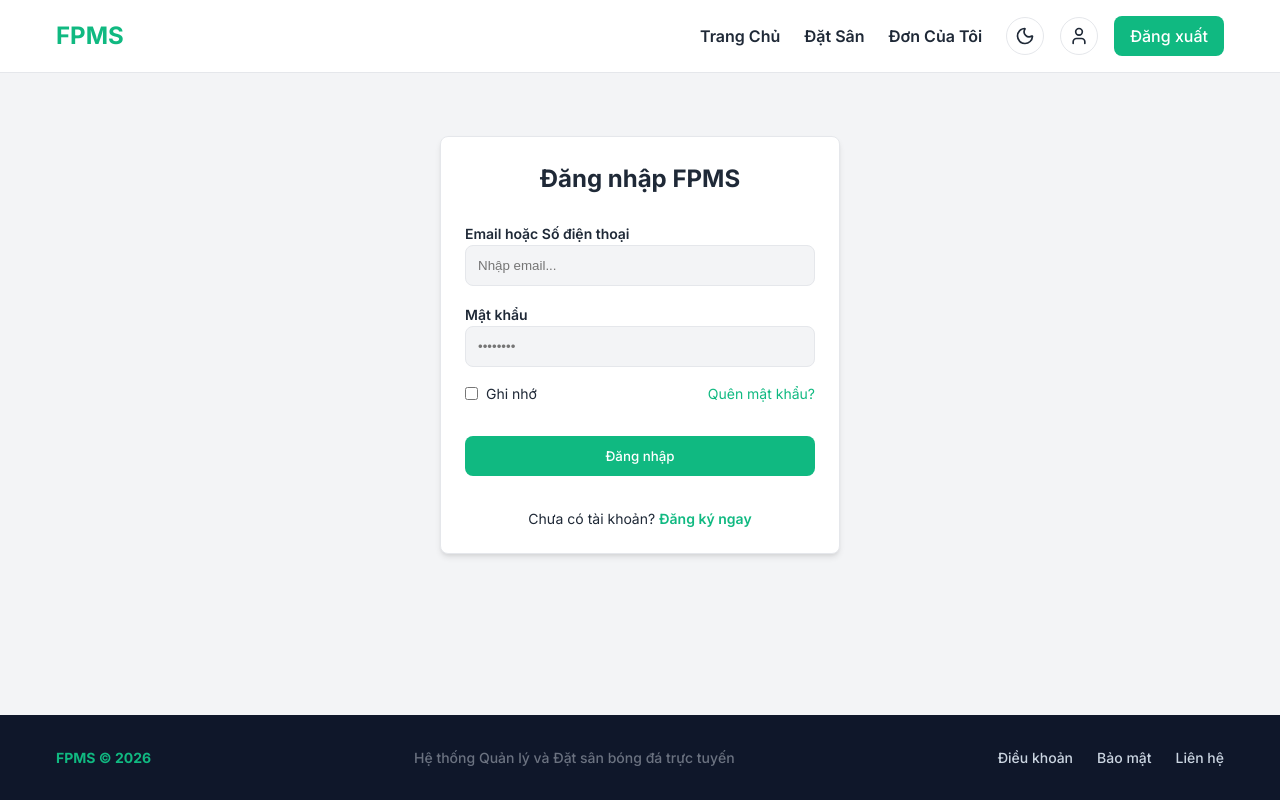
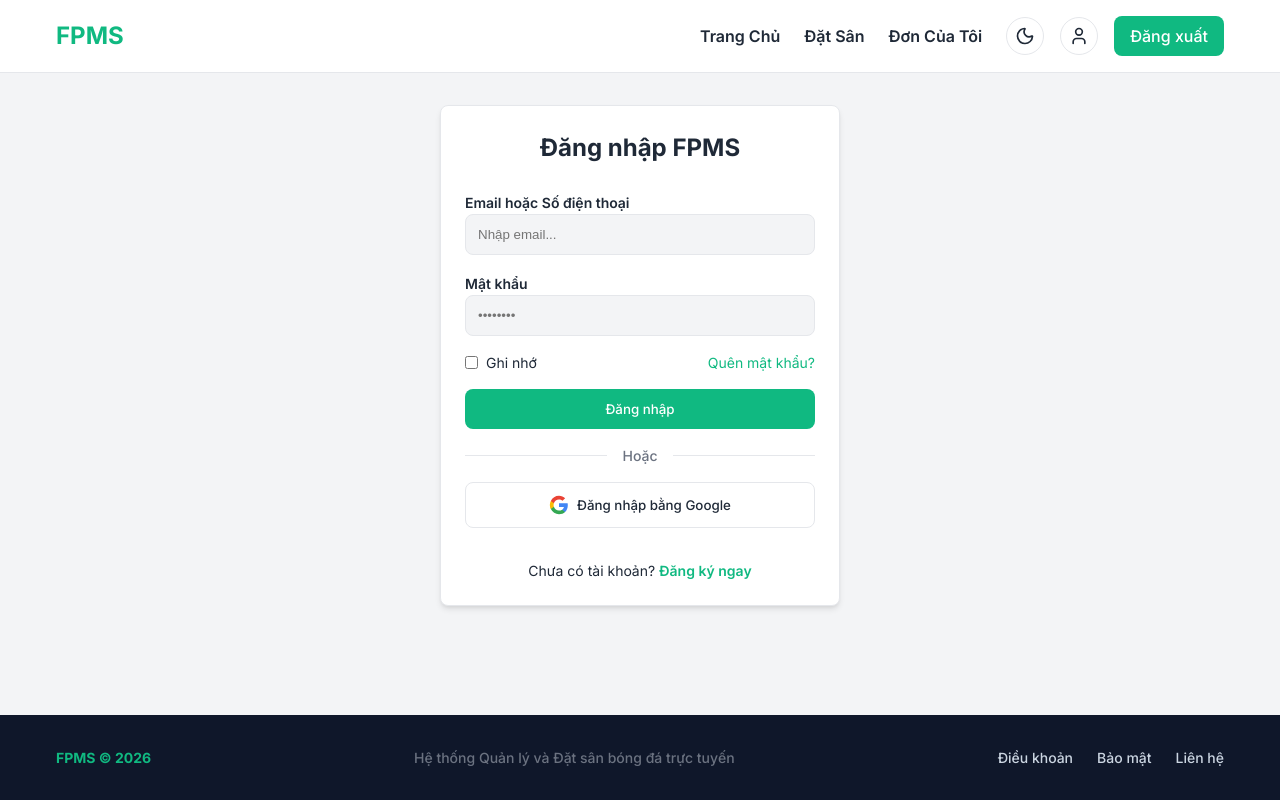
Before and after one commit to ngkhson/FPMS_Design, a React (Vite) app in the folder frontend/: page /login in a window 1280 px wide. Built offline with nearby package versions, Linux system fonts and the light colour scheme.

Commit message:
login register page

```diff
--- a/frontend/src/pages/ForgotPassword.tsx
+++ b/frontend/src/pages/ForgotPassword.tsx
@@ -1,14 +1,24 @@
-import React from 'react';
-import { Link } from 'react-router-dom';
+import React, { useState } from 'react';
+import { Link, useNavigate } from 'react-router-dom';
 
 const ForgotPassword: React.FC = () => {
+  const [step, setStep] = useState(1);
+  const navigate = useNavigate();
+
   return (
-    <div className="flex justify-center items-center" style={{ minHeight: '50vh', padding: '2rem 0' }}>
+    <div className="flex justify-center items-start pt-4">
       <div className="card" style={{ width: '100%', maxWidth: '400px' }}>
-        <h2 className="text-2xl font-bold text-center mb-2">Quên mật khẩu?</h2>
-        <p className="text-center text-muted text-sm mb-6">Nhập email của bạn và chúng tôi sẽ gửi mã OTP để đặt lại mật khẩu.</p>
+        <h2 className="text-2xl font-bold text-center mb-2">
+          {step === 1 ? 'Quên mật khẩu?' : 'Tạo mật khẩu mới'}
+        </h2>
+        <p className="text-center text-muted text-sm mb-6">
+          {step === 1
+            ? 'Nhập email của bạn và chúng tôi sẽ gửi mã OTP để đặt lại mật khẩu.'
+            : 'Mã OTP đã được gửi đến email của bạn. Vui lòng kiểm tra và thiết lập lại mật khẩu.'}
+        </p>
 
         <form className="flex flex-col gap-4">
+          {step === 1 ? (
             <div>
               <label className="font-semibold text-sm">Email đăng ký</label>
               <input
@@ -18,12 +28,62 @@ const ForgotPassword: React.FC = () => {
                 placeholder="name@example.com"
               />
             </div>
+          ) : (
+            <>
+              <div>
+                <label className="font-semibold text-sm">Mã OTP</label>
+                <input
+                  type="text"
+                  className="mt-2 w-full"
+                  style={{ padding: '0.75rem', borderRadius: 'var(--radius-md)', border: '1px solid var(--color-border)', backgroundColor: 'var(--color-bg-base)', color: 'var(--color-text-base)', letterSpacing: '4px', textAlign: 'center', fontSize: '1.25rem', fontWeight: 'bold' }}
+                  placeholder="------"
+                  maxLength={6}
+                />
+              </div>
 
-          <button type="button" className="btn btn-primary mt-4" style={{ padding: '0.75rem' }}>
+              <div>
+                <label className="font-semibold text-sm">Mật khẩu mới</label>
+                <input
+                  type="password"
+                  className="mt-2 w-full"
+                  style={{ padding: '0.75rem', borderRadius: 'var(--radius-md)', border: '1px solid var(--color-border)', backgroundColor: 'var(--color-bg-base)', color: 'var(--color-text-base)' }}
+                  placeholder="••••••••"
+                />
+              </div>
+
+              <div>
+                <label className="font-semibold text-sm">Xác nhận mật khẩu mới</label>
+                <input
+                  type="password"
+                  className="mt-2 w-full"
+                  style={{ padding: '0.75rem', borderRadius: 'var(--radius-md)', border: '1px solid var(--color-border)', backgroundColor: 'var(--color-bg-base)', color: 'var(--color-text-base)' }}
+                  placeholder="••••••••"
+                />
+              </div>
+            </>
+          )}
+
+          {step === 1 ? (
+            <button
+              type="button"
+              className="btn btn-primary mt-2"
+              style={{ padding: '0.75rem' }}
+              onClick={() => setStep(2)}
+            >
               Gửi mã xác nhận
             </button>
+          ) : (
+            <button
+              type="button"
+              className="btn btn-primary mt-2"
+              style={{ padding: '0.75rem' }}
+              onClick={() => navigate('/login')}
+            >
+              Đặt lại mật khẩu
+            </button>
+          )}
 
-          <div className="text-center text-sm mt-4">
+          <div className="text-center text-sm mt-2">
             <Link to="/login" className="font-semibold text-muted hover:text-primary transition">Quay lại đăng nhập</Link>
           </div>
         </form>
--- a/frontend/src/pages/Login.tsx
+++ b/frontend/src/pages/Login.tsx
@@ -3,7 +3,7 @@ import { Link } from 'react-router-dom';
 
 const Login: React.FC = () => {
   return (
-    <div className="flex justify-center items-center" style={{ minHeight: '60vh' }}>
+    <div className="flex justify-center items-start pt-4">
       <div className="card" style={{ width: '100%', maxWidth: '400px' }}>
         <h2 className="text-2xl font-bold text-center mb-6">Đăng nhập FPMS</h2>
 
@@ -35,8 +35,28 @@ const Login: React.FC = () => {
             <Link to="/forgot-password" style={{ color: 'var(--color-primary)' }}>Quên mật khẩu?</Link>
           </div>
 
-          <button type="button" className="btn btn-primary mt-4" style={{ padding: '0.75rem' }}>
+          <button type="button" className="btn btn-primary mt-2" style={{ padding: '0.75rem', width: '100%' }}>
             Đăng nhập
+          </button>
+
+          <div className="flex items-center justify-center gap-4 my-2">
+            <div style={{ flex: 1, height: '1px', backgroundColor: 'var(--color-border)' }}></div>
+            <span className="text-muted text-sm font-medium">Hoặc</span>
+            <div style={{ flex: 1, height: '1px', backgroundColor: 'var(--color-border)' }}></div>
+          </div>
+
+          <button
+            type="button"
+            className="btn btn-secondary flex items-center justify-center gap-2"
+            style={{ padding: '0.75rem', width: '100%', backgroundColor: 'var(--color-bg-surface)' }}
+          >
+            <svg xmlns="http://www.w3.org/2000/svg" viewBox="0 0 24 24" width="20" height="20">
+              <path fill="#4285F4" d="M22.56 12.25c0-.78-.07-1.53-.2-2.25H12v4.26h5.92c-.26 1.37-1.04 2.53-2.21 3.31v2.77h3.57c2.08-1.92 3.28-4.74 3.28-8.09z"/>
+              <path fill="#34A853" d="M12 23c2.97 0 5.46-.98 7.28-2.66l-3.57-2.77c-.98.66-2.23 1.06-3.71 1.06-2.86 0-5.29-1.93-6.16-4.53H2.18v2.84C3.99 20.53 7.7 23 12 23z"/>
+              <path fill="#FBBC05" d="M5.84 14.09c-.22-.66-.35-1.36-.35-2.09s.13-1.43.35-2.09V7.07H2.18C1.43 8.55 1 10.22 1 12s.43 3.45 1.18 4.93l2.85-2.22.81-.62z"/>
+              <path fill="#EA4335" d="M12 5.38c1.62 0 3.06.56 4.21 1.64l3.15-3.15C17.45 2.09 14.97 1 12 1 7.7 1 3.99 3.47 2.18 7.07l3.66 2.84c.87-2.6 3.3-4.53 6.16-4.53z"/>
+            </svg>
+            Đăng nhập bằng Google
           </button>
 
           <div className="text-center text-sm mt-4">
--- a/frontend/src/pages/Register.tsx
+++ b/frontend/src/pages/Register.tsx
@@ -3,7 +3,7 @@ import { Link } from 'react-router-dom';
 
 const Register: React.FC = () => {
   return (
-    <div className="flex justify-center items-center" style={{ minHeight: '60vh', padding: '2rem 0' }}>
+    <div className="flex justify-center items-start pt-4">
       <div className="card" style={{ width: '100%', maxWidth: '500px' }}>
         <h2 className="text-2xl font-bold text-center mb-6">Đăng ký tài khoản</h2>
 
```
Lines whose indentation alone changed are shown as unchanged.
